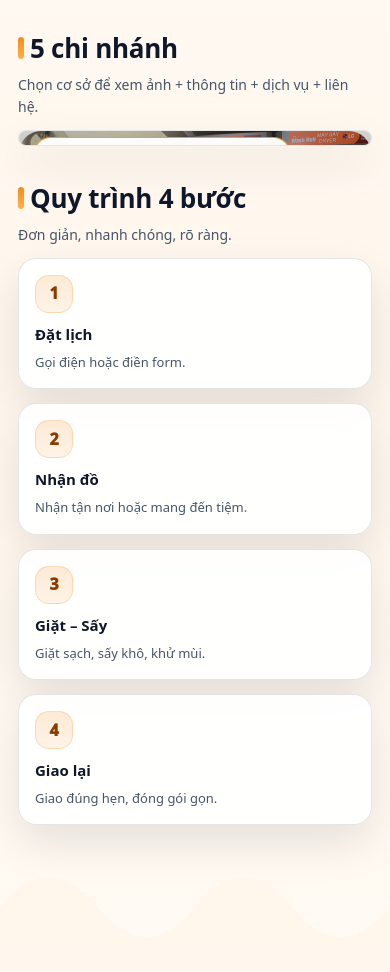
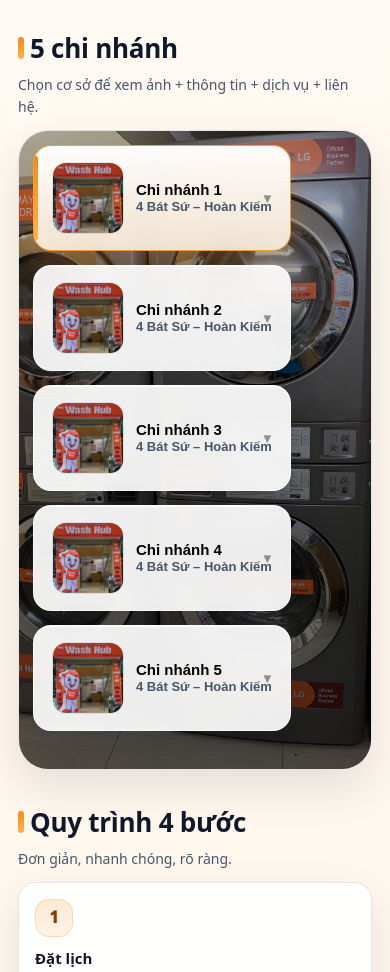
Before and after one commit to RinLeNe/wash-hub-landing, a plain HTML site: page index.html in a window 390 px wide. Shown: the part 1520-2492 px from the top of the page. Drawn offline with Linux system fonts and the light colour scheme.

Commit message:
Update styles.css

```diff
--- a/styles.css
+++ b/styles.css
@@ -1704,156 +1704,60 @@ body{
     transform: translateY(0);
   }
 }
-/* ===== FIX BACKGROUND IMAGE FOR BRANCH (MOBILE) ===== */
-@media (max-width: 900px) {
-
-  .branch-wrap {
-    min-height: auto;          /* bỏ min-height cứng */
-    padding-bottom: 14px;
-  }
-
-  .branch-wrap__img {
+/* ===== Mobile ONLY: Tabs + content đè lên ảnh (desktop giữ nguyên) ===== */
+@media (max-width: 900px){
+
+  /* đảm bảo wrap có nền ảnh để content nằm chung */
+  .branch-wrap{
     position: relative;
-    height: 260px;             /* chiều cao hợp lý cho mobile */
-    min-height: 220px;
+    overflow: hidden;
+    min-height: 680px;         /* chỉnh số này nếu cần */
+  }
+
+  /* ảnh nền phủ full (mobile) */
+  .branch-wrap__img{
+    position: absolute;
+    inset: 0;
+    width: 100%;
+    height: 100%;
     object-fit: cover;
-    object-position: center top; /* KHÔNG cắt đầu ảnh */
-    transform: none;
-  }
-
-  /* overlay nhẹ lại để không quá tối */
-  .branch-wrap__shade {
-    background: linear-gradient(
-      180deg,
-      rgba(0,0,0,.18) 0%,
-      rgba(0,0,0,.35) 55%,
-      rgba(0,0,0,.55) 100%
-    );
-  }
-
-  /* content không đè quá sâu lên ảnh */
-  .branch-wrap__content {
-    padding: 10px;
-    margin-top: -6px;
-  }
-}
-@media (max-width: 900px) {
-
-  /* khi accordion mở → ảnh không kéo dài */
-  .branch-detail-wrap.is-open {
-    margin-top: 12px;
-  }
-
-  /* tránh tạo khoảng trống ảo */
-  .branch-wrap__img + .branch-wrap__shade {
-    height: 260px;
-  }
-}
-
-@media (max-width: 900px) {
-
-  .branch-wrap {
-    border-radius: 22px;
-  }
-
-  .branch-wrap__img {
-    border-radius: 22px 22px 0 0;
-  }
-
-  .branch-wrap__content {
-    margin-top: -8px;
-  }
-}
-/* ===== FIX: mobile không bị thừa ảnh nền, chiều cao theo content ===== */
-@media (max-width: 900px){
-
-  /* BỎ min-height để khối cao đúng theo nội dung */
-  .branch-wrap{
-    min-height: unset !important;
-    height: auto !important;
-  }
-
-  /* đảm bảo lớp shade thật sự phủ lên ảnh */
+  }
+
+  /* shade phải có position + z-index */
   .branch-wrap__shade{
     position: absolute;
     inset: 0;
-  }
-
-  /* ảnh nền fill đúng chiều cao container (container = content) */
-  .branch-wrap__img{
-    height: 100%;
-  }
-}
-
-/* nếu bạn còn có rule này ở dưới: .branch-wrap{min-height:980px;} thì override luôn */
-@media (max-width: 980px){
-  .branch-wrap{ min-height: unset !important; }
-}
-/* ===== FIX: Tabs + content nằm TRÊN ẢNH (overlay) ===== */
-.branch-wrap{
-  position: relative;
-  overflow: hidden;
-}
-
-/* Ảnh nền phủ full */
-.branch-wrap__img{
-  position:absolute;
-  inset:0;
-  width:100%;
-  height:100%;
-  object-fit: cover;
-}
-
-/* lớp tối phủ trên ảnh */
-.branch-wrap__shade{
-  position:absolute;
-  inset:0;
-  z-index:1;
-}
-
-/* content phải phủ lên ảnh (không tham gia layout bình thường) */
-.branch-wrap__content{
-  position:absolute;
-  inset:0;
-  z-index:2;
-
-  /* layout nội dung */
-  display:flex;
-  flex-direction:column;
-  gap:12px;
-  padding:14px;
-
-  /* quan trọng: không để content làm “tách khối” ra ngoài */
-  pointer-events:none; /* chặn click toàn vùng */
-}
-
-/* nhưng tabs + nội dung cần click được */
-.branch-tabs2,
-.branch-detail-wrap{
-  pointer-events:auto;
-}
-
-/* đảm bảo tabs nằm trên cùng của ảnh */
-.branch-tabs2{
-  margin:0;
-}
-
-/* phần detail nằm dưới tabs, vẫn nằm trong ảnh */
-.branch-detail-wrap{
-  margin-top: 8px;
-}
-
-/* Mobile: không bị “thừa ảnh” — cho chiều cao hợp lý */
-@media (max-width: 900px){
-  .branch-wrap{
-    /* bạn có thể chỉnh số này để vừa đúng form bạn muốn */
-    min-height: 680px;
-  }
-}
-
-/* Mobile nhỏ hơn */
+    z-index: 1;
+  }
+
+  /* content phủ lên ảnh (mobile) */
+  .branch-wrap__content{
+    position: absolute;
+    inset: 0;
+    z-index: 2;
+
+    display: flex;
+    flex-direction: column;
+    gap: 12px;
+    padding: 14px;
+
+    pointer-events: none; /* chặn click toàn vùng */
+  }
+
+  /* nhưng vẫn click được tabs + phần xổ */
+  .branch-tabs2,
+  .branch-detail-wrap{
+    pointer-events: auto;
+  }
+
+  /* giữ tabs nằm trên ảnh */
+  .branch-tabs2{ margin: 0; }
+
+  /* phần detail không đẩy layout ra ngoài ảnh */
+  .branch-detail-wrap{ margin-top: 8px; }
+}
+
+/* Mobile nhỏ hơn: giảm min-height chút */
 @media (max-width: 520px){
-  .branch-wrap{
-    min-height: 640px;
-  }
-}
+  .branch-wrap{ min-height: 640px; }
+}
```
